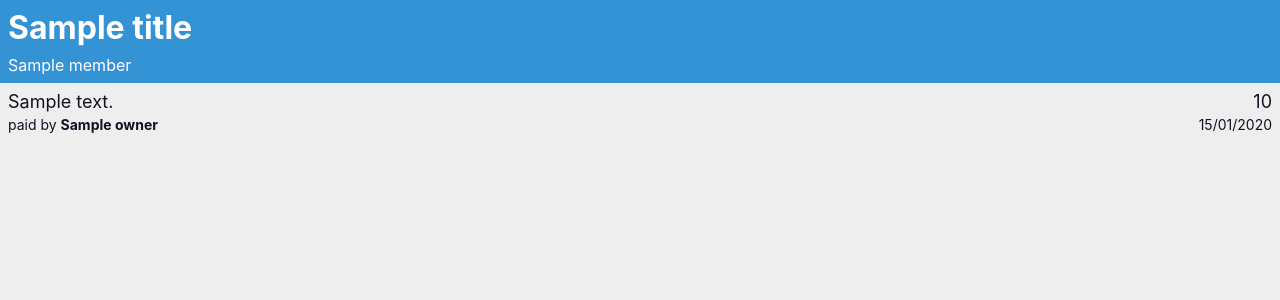
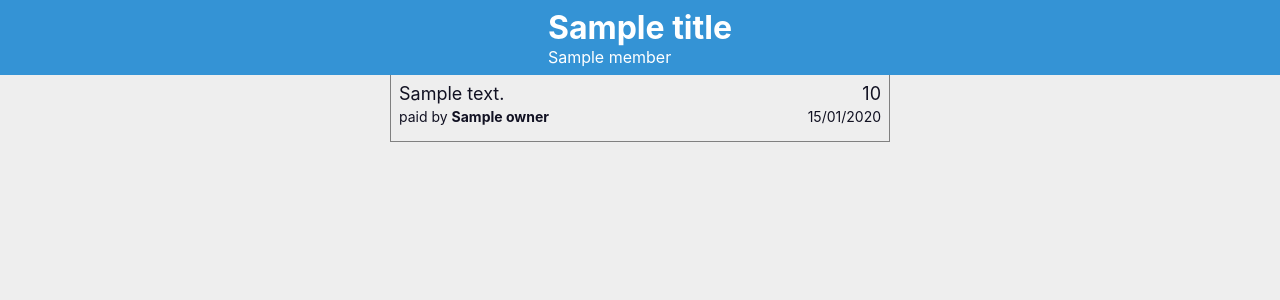
Before and after one commit to clement-escolano/webcount, a Django app: template tricount_proxy/templates/tricount_detail.html in a window 1280 px wide. Shown: the top 300 px of the page. Run offline with Django 5.2, Linux system fonts and the light colour scheme; the template is opened without the code that fills it: most values are stand-ins (such as "Sample title", 1, 10 or a date in 2020).

Commit message:
Display properly on desktop

```diff
--- a/tricount_proxy/static/css/detail.css
+++ b/tricount_proxy/static/css/detail.css
@@ -1,3 +1,7 @@
+:root {
+    --max-width: 500px;
+}
+
 header {
     background-color: #3493d5;
     color: white;
@@ -6,8 +10,20 @@ header {
     gap: 0.5rem;
 }
 
+.header-inner {
+    max-width: var(--max-width);
+    margin: auto
+}
+
 .members span:not(:last-child)::after {
     content: ", "
+}
+
+.expenses {
+    max-width: var(--max-width);
+    margin: auto;
+    border: 1px solid grey;
+    border-top: none;
 }
 
 .expense {
--- a/tricount_proxy/templates/tricount_detail.html
+++ b/tricount_proxy/templates/tricount_detail.html
@@ -13,11 +13,14 @@
 </head>
 <body>
 <header>
+    <div class="header-inner">
         <h1>{{ title }}</h1>
         <p class="members">{% for member in memberships %}
             <span>{{ member }}</span>
         {% endfor %}</p>
+    </div>
 </header>
+<div class="expenses">
     {% for expense in expenses %}
         <details class="expense">
             <summary class="expense-summary">
@@ -36,5 +39,6 @@
             </div>
         </details>
     {% endfor %}
+</div>
 </body>
 </html>
```
Lines whose indentation alone changed are shown as unchanged.
